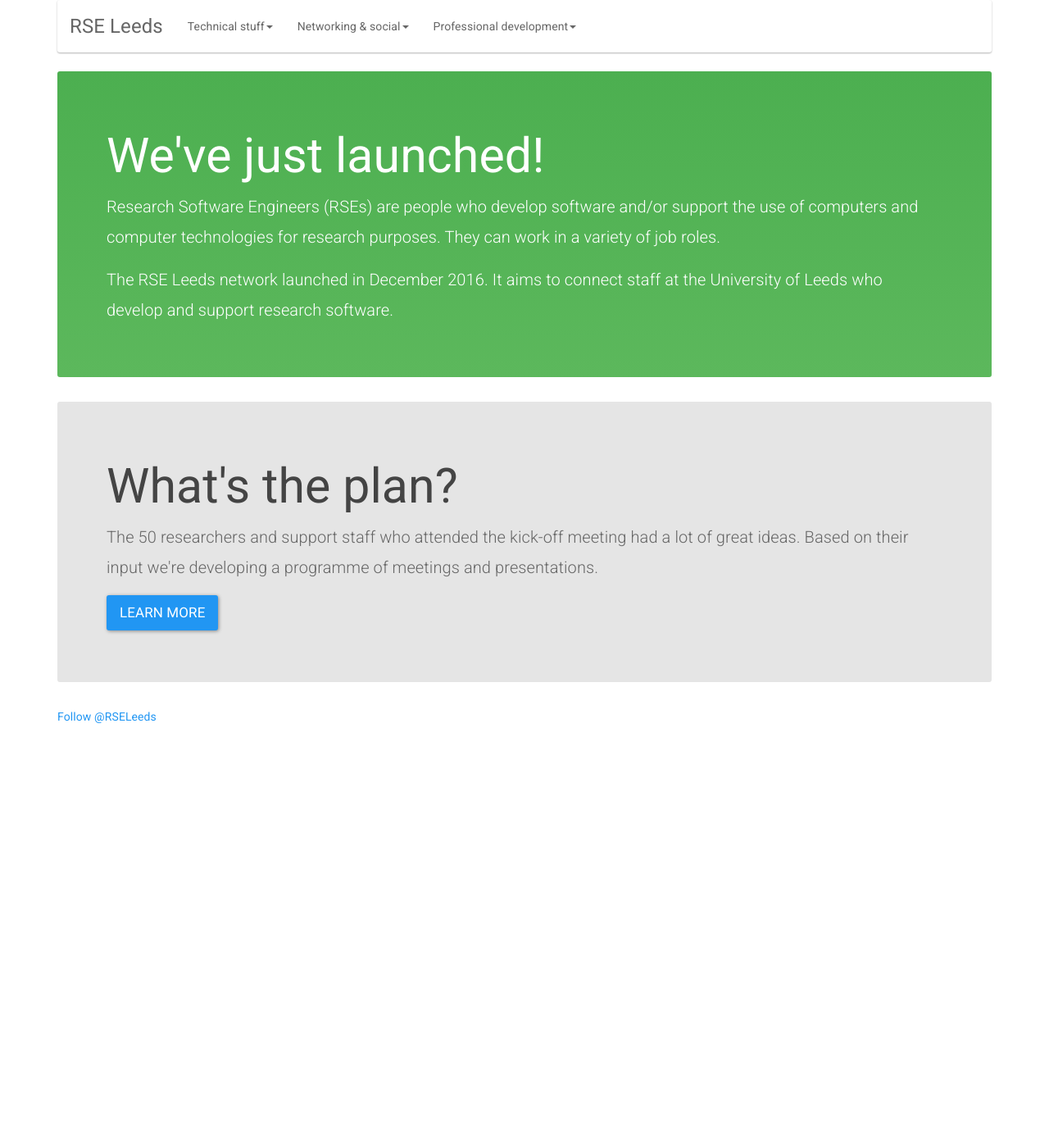
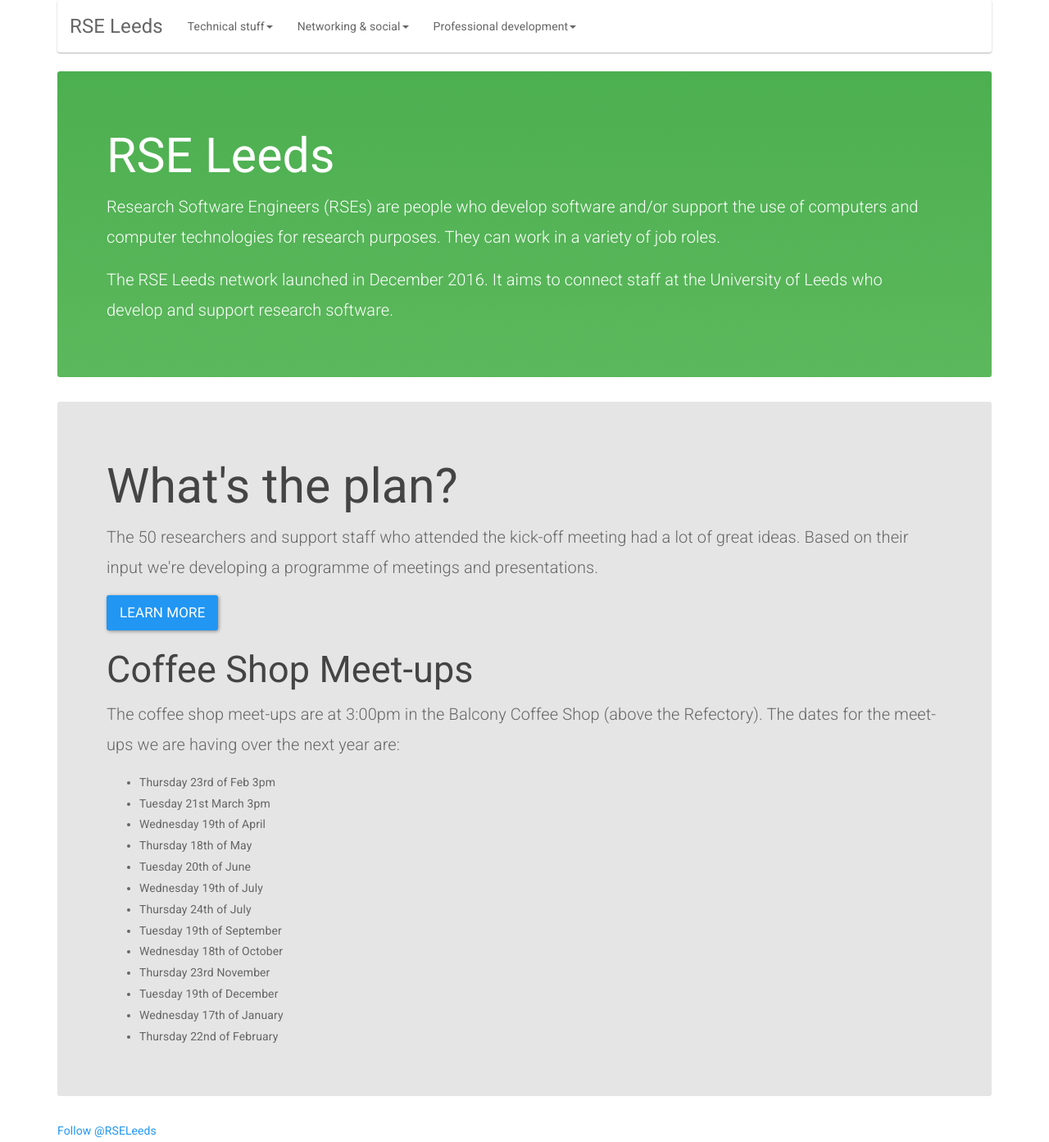
Before and after one commit to rseleeds/rseleeds.github.io, a Jekyll site: the page built from index.html, in a window 1280 px wide. Shown: the whole page at 82% size. Built offline with Jekyll 4.4.1, drawn with Linux system fonts in a browser that asks for light colours; nearby versions of some CDN libraries; comment, search, counter and statistics services are not loaded; before the commit the page ends 900 px from its top, so only the background shows below that.

Commit message:
add coffee shop meet-up dates

```diff
--- a/index.html
+++ b/index.html
@@ -4,7 +4,7 @@
 ---
 
         <div class="jumbotron green-jumbotron">
-            <h1>We've just launched!</h1>
+            <h1>RSE Leeds</h1>
             <p>Research Software Engineers (RSEs) are people who develop software and/or support the use of computers and computer technologies for research purposes. They can work in a variety of job roles.</p>
             <p>The RSE Leeds network launched in December 2016. It aims to connect staff at the University of Leeds who develop and support research software.</p>
         </div>
@@ -13,4 +13,24 @@
             <h1>What's the plan?</h1>
             <p>The 50 researchers and support staff who attended the kick-off meeting had a lot of great ideas. Based on their input we're developing a programme of meetings and presentations.</p>
             <p><a href="/category/events.html" class="btn btn-primary btn-lg">Learn more</a></p>
+
+            <h2>Coffee Shop Meet-ups</h2>
+                <p>The coffee shop meet-ups are at 3:00pm in the Balcony Coffee Shop (above the Refectory). The dates for the meet-ups we are having over the next year are:</p>
+                <ul>
+                    <li>Thursday 23rd of Feb 3pm</li>
+                    <li>Tuesday 21st March 3pm</li>
+                    <li>Wednesday 19th of April</li>
+                    <li>Thursday  18th of May</li>
+                    <li>Tuesday 20th of June</li>
+                    <li>Wednesday  19th of July</li>
+                    <li>Thursday 24th of July</li>
+                    <li>Tuesday 19th of September</li>
+                    <li>Wednesday 18th of October</li>
+                    <li>Thursday 23rd November</li>
+                    <li>Tuesday 19th of December</li>
+                    <li>Wednesday 17th of January</li>
+                    <li>Thursday 22nd of February</li>
+                 </ul>
+
+
         </div>
```
